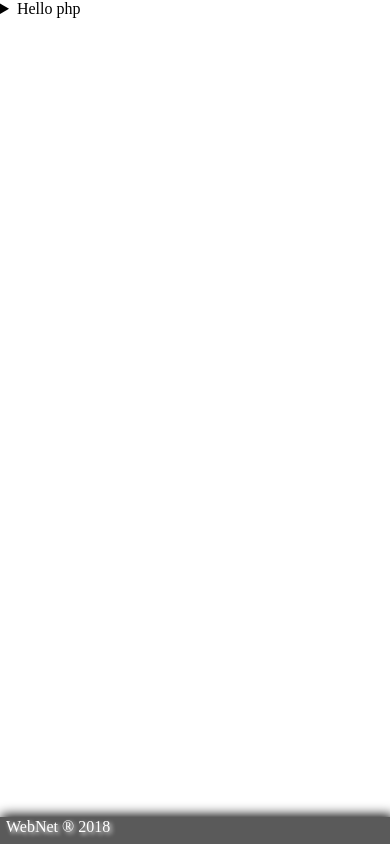
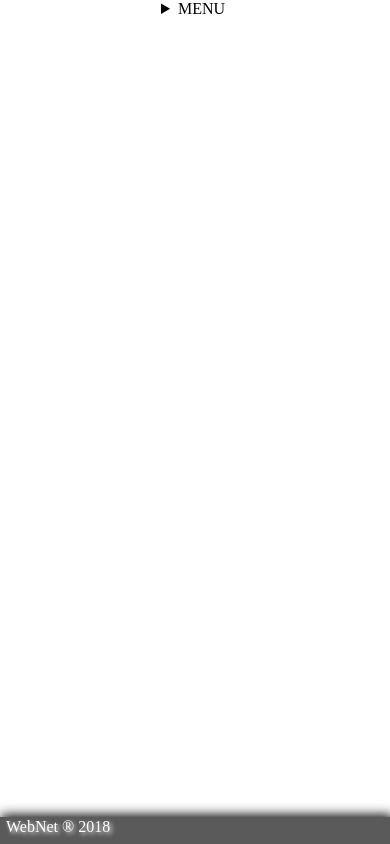
Before and after one commit to webnetkz/KAZmoney, a PHP site: template app/views/layouts/default.php in a window 390 px wide. Run offline with PHP 8.4, Linux system fonts and the light colour scheme; the template is opened without the code that fills it: most values are stand-ins (such as "Sample title", 1, 10 or a date in 2020).

Commit message:
new default

```diff
--- a/app/views/layouts/default.php
+++ b/app/views/layouts/default.php
@@ -26,31 +26,28 @@
                 color: white;
                 margin: 5px;
             }
+            details {
+                text-align: center;
+            }
+
         </style>
-
-
     </head>
     <body>
 
+        <main>
 
+            <details>
+                <summary>MENU</summary>
+                <nav>
+                    <a href="https://webnet.kz/">Home</a>
+                </nav>
+            </details>
 
+            <footer id="footer">
 
+            </footer>
 
-
-    <details>
-        <summary>Hello php</summary>
-        <pre><? var_dump($_SERVER);?></pre>
-    </details>
-
-
-
-
-
-        <footer id="footer">
-
-        </footer>
-
-
+        </main>
 
     <script type="text/javascript" src="public/js/jquery.js"></script>
     <script type="text/javascript" src="public/js/date.js"></script>
--- a/public/css/mobile_style.css
+++ b/public/css/mobile_style.css
@@ -8,6 +8,5 @@
 	html,
 	body {
 		width: 100%;
-		overflow: hidden;
 	}
 }
--- a/public/css/style.css
+++ b/public/css/style.css
@@ -6,6 +6,11 @@
 html,
 body {
     height: 100%;
+    width: 100%;
+}
+
+main {
+	width: 99%;
 }
 
 footer {
@@ -17,7 +22,3 @@ footer {
     box-shadow: 1px -2px 12px black;
     background-color: #5A5A5A;
 }
-#allItems {
-	margin: 3%;
-	overflow: hidden;
-}
```
